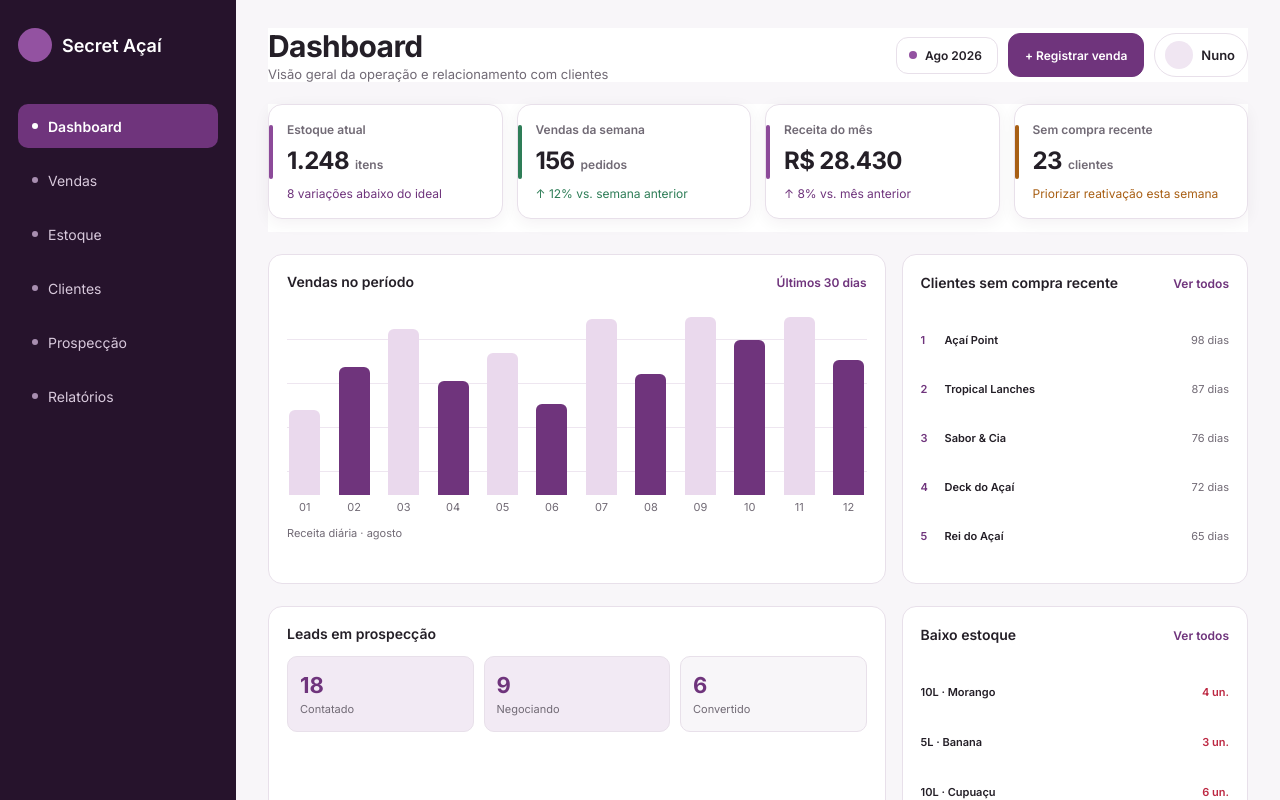
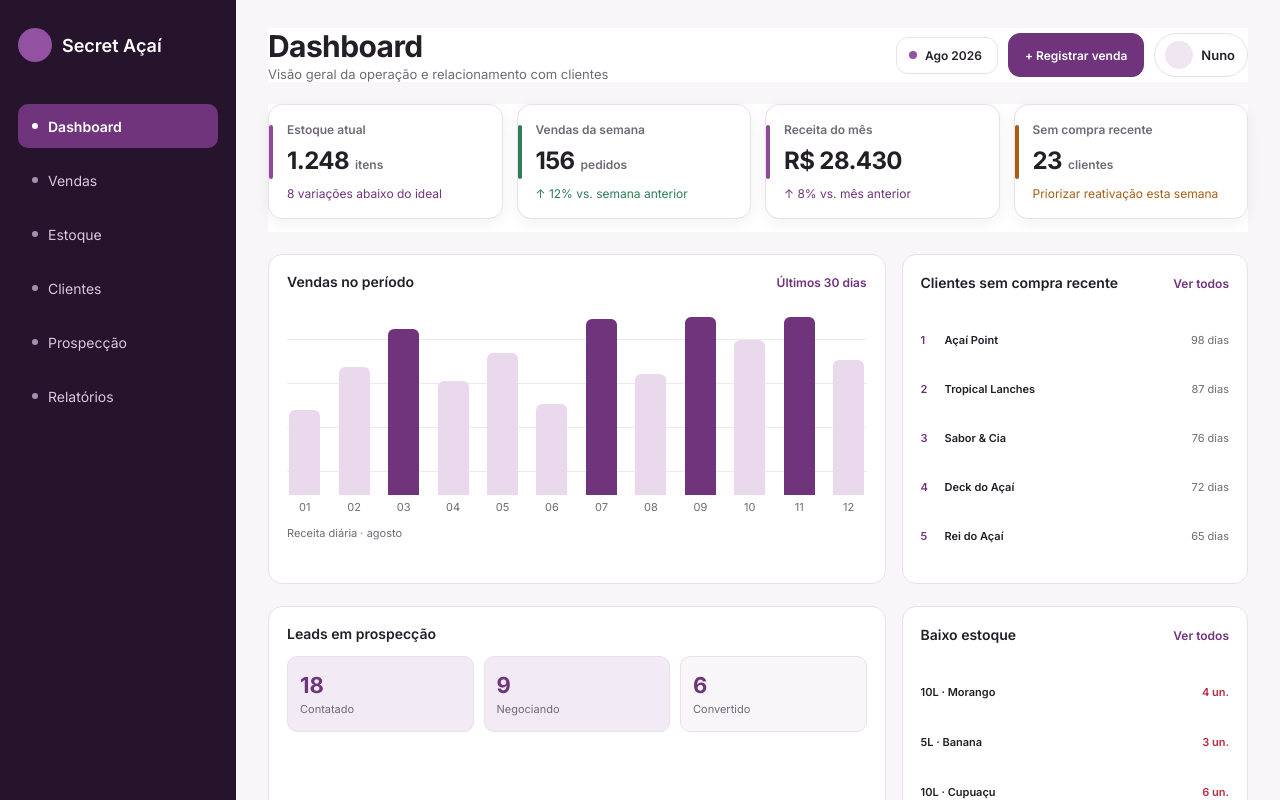
Before and after one commit to ohgrazidesigner-blip/ux-ui-frontend, a React (Vite) app in the folder secret-acai/: page / in a window 1280 px wide. Shown: the top 800 px of the page. Built offline with nearby package versions, Linux system fonts and the light colour scheme.

Commit message:
fix(secret-acai): match Figma highlight positions on monthly sales chart

```diff
--- a/secret-acai/src/App.jsx
+++ b/secret-acai/src/App.jsx
@@ -64,7 +64,7 @@ function SalesChart({ period }) {
         <div className="chart-guides" aria-hidden="true"><i /><i /><i /><i /></div>
         {values.map((height, index) => (
           <div className="bar-column" key={`${period}-${index}`} aria-hidden="true">
-            <div className={`bar${(index + (period === 7 ? 5 : 0)) % 2 === 0 ? "" : " bar--dark"}`} style={{ height: `${height}%` }} />
+            <div className={`bar${[2, 6, 8, 10].includes(index + (period === 7 ? 5 : 0)) ? " bar--dark" : ""}`} style={{ height: `${height}%` }} />
             <span>{String(period === 7 ? index + 6 : index + 1).padStart(2, "0")}</span>
           </div>
         ))}
```
